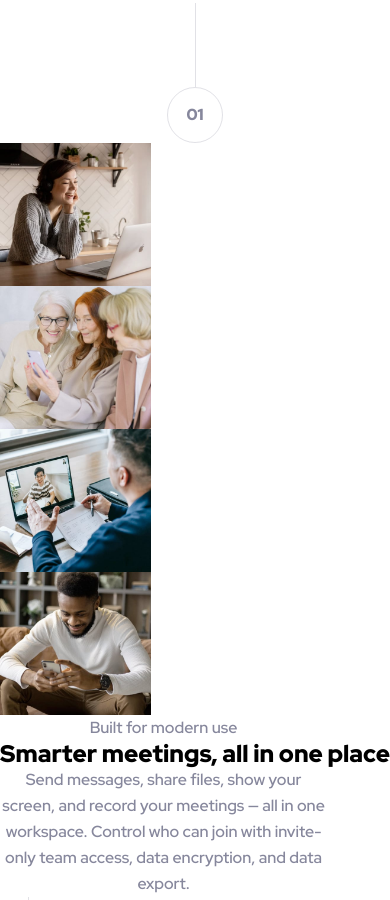
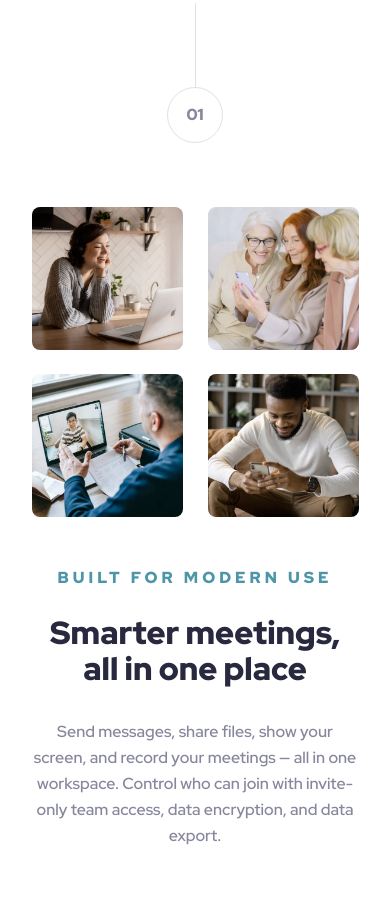
Before and after one commit to rupali317/meet-landing-page, a plain HTML site: page index.html in a window 390 px wide. Shown: the part 746-1646 px from the top of the page. Drawn offline with Linux system fonts and the light colour scheme.

Commit message:
Working on the styling for 2nd section - mobile view

```diff
--- a/index.html
+++ b/index.html
@@ -30,7 +30,7 @@
       />
     </header>
     <main>
-      <section id="first-section">
+      <section id="intro-section">
         <img
           src="./assets/images/desktop/image-hero-left.png"
           alt=""
@@ -47,7 +47,7 @@
           role="presentation"
           id="image-hero-right"
         />
-        <article id="first-section__article">
+        <article id="intro-section__article">
           <h1>Group Chat for Everyone</h1>
           <p>
             Meet makes it easy to connect with others face-to-face virtually and
@@ -58,7 +58,7 @@
             class="btn--secondary"
             role="button"
             aria-label="Learn more about meet"
-            href="#navigate-to-what-is-it"
+            href="#what-is-it"
             >What is it?</a
           >
         </article>
@@ -71,13 +71,14 @@
         <div class="line"></div>
         <div class="number">01</div>
       </div>
-      <section id="navigate-to-what-is-it">
+      <section id="what-is-it">
         <img
           src="./assets/images/desktop/image-woman-in-videocall.jpg"
           alt=""
           width="151"
           height="143"
           role="presentation"
+          id="image-woman-in-videocall"
         />
         <img
           src="./assets/images/desktop/image-women-videochatting.jpg"
@@ -85,6 +86,7 @@
           width="151"
           height="143"
           role="presentation"
+          id="image-women-videochatting"
         />
         <img
           src="./assets/images/desktop/image-men-in-meeting.jpg"
@@ -92,6 +94,7 @@
           width="151"
           height="143"
           role="presentation"
+          id="image-men-in-meeting"
         />
         <img
           src="./assets/images/desktop/image-man-texting.jpg"
@@ -99,9 +102,10 @@
           width="151"
           height="143"
           role="presentation"
+          id="image-man-texting"
         />
-        <article>
-          <p>Built for modern use</p>
+        <article id="what-is-it__article">
+          <p class="ribbon-text">Built for modern use</p>
           <h2>Smarter meetings, all in one place</h2>
           <p>
             Send messages, share files, show your screen, and record your
--- a/stylesheet.css
+++ b/stylesheet.css
@@ -34,6 +34,7 @@
   --space-none: 0rem;
   --space-xs-5: 0.0625rem; /* 1px */
   --space-xs-1: 0.25rem; /* 4px */
+  --space-sx-6: 0.5rem; /*8px*/
   --space-xs-2: 0.6875rem; /* 11px */
   --space-xs-3: 0.9375rem; /* 15px */
   --space-xs-4: 1rem; /* 16px */
@@ -165,7 +166,7 @@ header {
   padding-bottom: var(--space-medium-1);
 }
 
-#first-section {
+#intro-section {
   display: grid;
   grid-template-areas:
     "hero-left hero-right"
@@ -182,7 +183,7 @@ header {
   grid-area: hero-right;
 }
 
-#first-section__article {
+#intro-section__article {
   grid-area: group-chat-article;
   padding: var(--space-none) var(--space-s-2) var(--space-medium-3);
   display: grid;
@@ -200,19 +201,19 @@ header {
   justify-items: center;
 }
 
-#first-section__article h1 {
+#intro-section__article h1 {
   grid-area: heading;
 }
 
-#first-section__article p {
+#intro-section__article p {
   grid-area: paragraph;
 }
 
-#first-section__article .btn--primary {
+#intro-section__article .btn--primary {
   grid-area: primary-action;
 }
 
-#first-section__article .btn--secondary {
+#intro-section__article .btn--secondary {
   grid-area: secondary-action;
 }
 
@@ -280,6 +281,7 @@ button {
 }
 
 article h1,
+article h2,
 article p {
   max-width: 20.4375rem; /* 327px */
 }
@@ -303,4 +305,67 @@ article p {
   transform: translateX(1.75rem);
 }
 
+#what-is-it {
+  padding: var(--space-medium-3) var(--space-s-2);
+  display: grid;
+  grid-template-areas:
+    "image-woman-in-videocall image-women-videochatting"
+    "image-men-in-meeting image-man-texting"
+    ". ."
+    "what-is-it__article what-is-it__article";
+  row-gap: var(--space-s-2);
+  column-gap: var(--space-s-3);
+  grid-template-rows: auto auto var(---space-s-2) auto;
+}
+
+#what-is-it img {
+  border-radius: var(--border-radius-soft);
+}
+
+#image-woman-in-videocall {
+  grid-area: image-woman-in-videocall;
+}
+
+#image-women-videochatting {
+  grid-area: image-women-videochatting;
+}
+
+#image-men-in-meeting {
+  grid-area: image-men-in-meeting;
+}
+
+#image-man-texting {
+  grid-area: image-man-texting;
+}
+
+#what-is-it__article {
+  grid-area: what-is-it__article;
+  display: grid;
+  grid-template-areas:
+    "ribbon-text"
+    "heading"
+    "text";
+  row-gap: var(--space-s-2);
+}
+
+.ribbon-text {
+  grid-area: ribbon-text;
+  text-transform: uppercase;
+  color: var(--primary-color-1);
+  font-weight: var(--font-weight-black);
+  letter-spacing: var(--letter-spacing);
+}
+
+main h2 {
+  color: var(--neutral-color-1);
+  font-size: var(--font-size-base);
+  font-weight: var(--font-weight-black);
+  line-height: var(--line-height-base);
+  grid-area: heading;
+}
+
+#what-is-it__article p:not([class]) {
+  padding-top: var(--space-sx-6);
+}
+
 /******************** End: Main stylings ********************/
```
